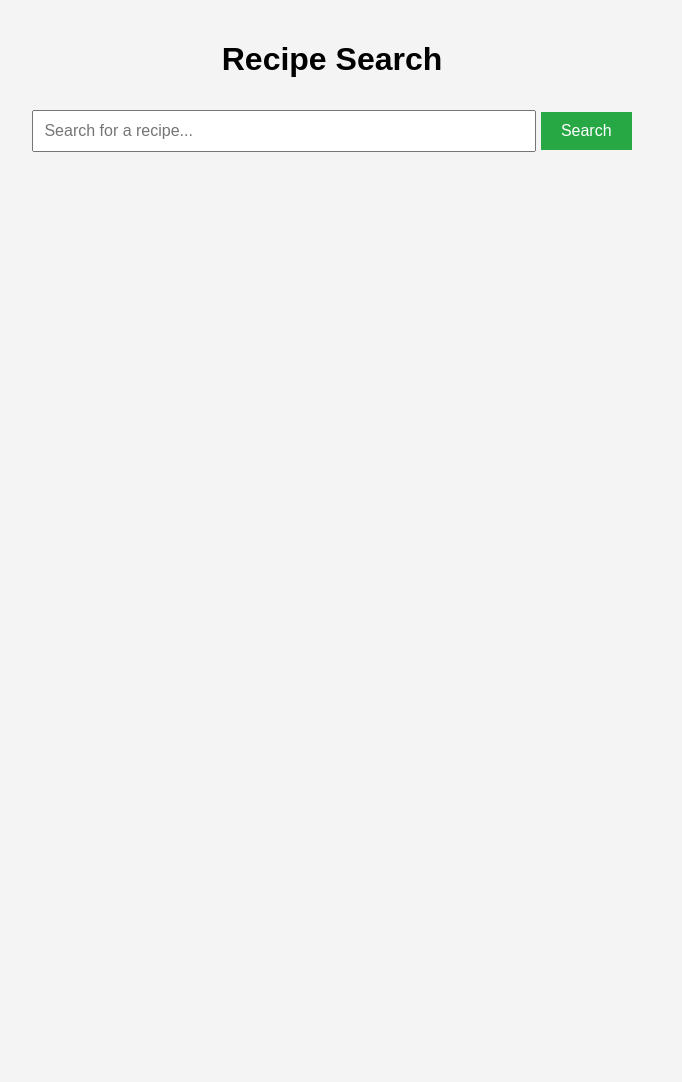
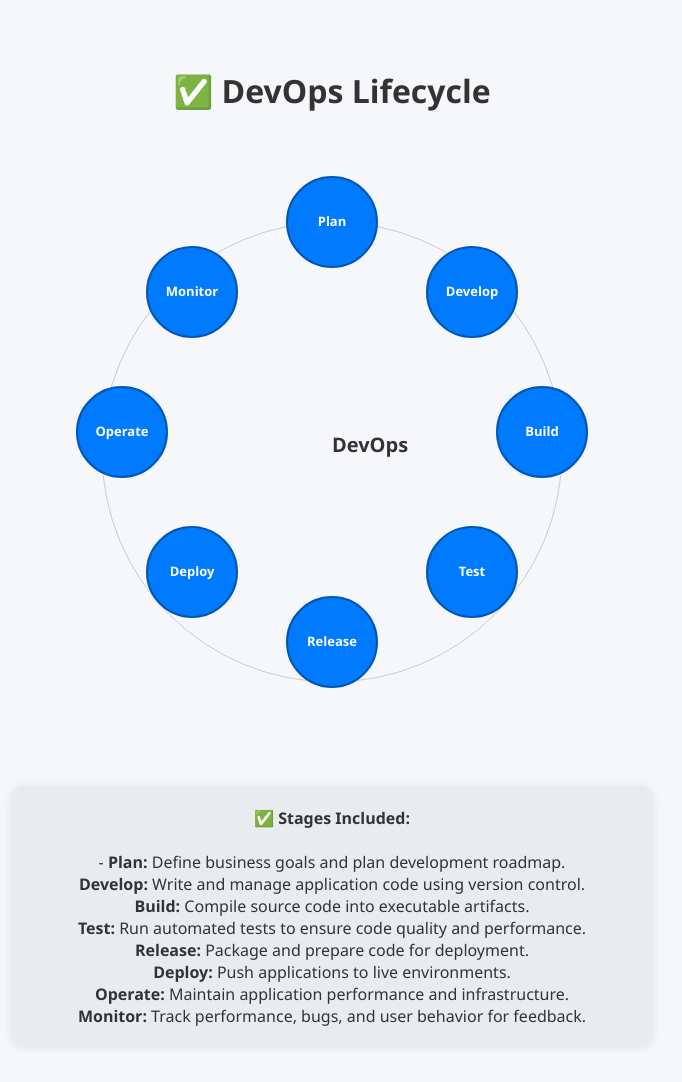
Before and after one commit to Ramyakavala/my-second-repo, a plain HTML site: page index.html in a window 1280 px wide. Shown: the whole page, without its empty margins (308-990 px from the left). Before the commit the page ends 800 px from the top, so only its background shows below. Drawn offline with Linux system fonts and the light colour scheme.

Commit message:
DevOps lifecycle web application

```diff
--- a/index.html
+++ b/index.html
@@ -2,17 +2,123 @@
 <html lang="en">
 <head>
   <meta charset="UTF-8">
-  <meta name="viewport" content="width=device-width, initial-scale=1">
-  <title>Recipe Search App</title>
-  <link rel="stylesheet" href="Style.css">
+  <title>DevOps Lifecycle Diagram</title>
+  <style>
+    body {
+      font-family: 'Segoe UI', sans-serif;
+      background-color: #f5f7fa;
+      text-align: center;
+      padding: 40px;
+    }
+
+    h1 {
+      color: #333;
+      margin-bottom: 20px;
+    }
+
+    svg {
+      margin-top: 20px;
+    }
+
+    .stage {
+      fill: #007bff;
+      stroke: #0056b3;
+      stroke-width: 2;
+      transition: 0.3s;
+      cursor: pointer;
+    }
+
+    .stage:hover {
+      fill: #0056b3;
+    }
+
+    .label {
+      fill: #fff;
+      font-weight: bold;
+      font-size: 13px;
+      text-anchor: middle;
+      dominant-baseline: middle;
+      pointer-events: none;
+    }
+
+    .center-label {
+      fill: #333;
+      font-size: 20px;
+      font-weight: bold;
+    }
+
+    .description-box {
+      margin-top: 30px;
+      max-width: 600px;
+      margin-left: auto;
+      margin-right: auto;
+      background-color: #e9ecef;
+      padding: 20px;
+      border-radius: 10px;
+      color: #333;
+      box-shadow: 0 0 10px rgba(0,0,0,0.1);
+      font-size: 16px;
+    }
+  </style>
 </head>
 <body>
-  <div class="container">
-    <h1>Recipe Search</h1>
-    <input type="text" id="searchInput" placeholder="Search for a recipe...">
-    <button onclick="searchRecipes()">Search</button>
-    <div id="results"></div>
+
+  <h1>✅ DevOps Lifecycle</h1>
+
+  <!-- SVG Circle Layout for DevOps Lifecycle -->
+  <svg width="600" height="600" viewBox="0 0 600 600">
+
+    <!-- Optional outer circle guide -->
+    <circle cx="300" cy="300" r="230" stroke="#ccc" stroke-width="1" fill="none" />
+
+    <!-- PLAN -->
+    <circle class="stage" cx="300" cy="70" r="45" />
+    <text class="label" x="300" y="70">Plan</text>
+
+    <!-- DEVELOP -->
+    <circle class="stage" cx="440" cy="140" r="45" />
+    <text class="label" x="440" y="140">Develop</text>
+
+    <!-- BUILD -->
+    <circle class="stage" cx="510" cy="280" r="45" />
+    <text class="label" x="510" y="280">Build</text>
+
+    <!-- TEST -->
+    <circle class="stage" cx="440" cy="420" r="45" />
+    <text class="label" x="440" y="420">Test</text>
+
+    <!-- RELEASE -->
+    <circle class="stage" cx="300" cy="490" r="45" />
+    <text class="label" x="300" y="490">Release</text>
+
+    <!-- DEPLOY -->
+    <circle class="stage" cx="160" cy="420" r="45" />
+    <text class="label" x="160" y="420">Deploy</text>
+
+    <!-- OPERATE -->
+    <circle class="stage" cx="90" cy="280" r="45" />
+    <text class="label" x="90" y="280">Operate</text>
+
+    <!-- MONITOR -->
+    <circle class="stage" cx="160" cy="140" r="45" />
+    <text class="label" x="160" y="140">Monitor</text>
+
+    <!-- CENTER TEXT -->
+    <text x="300" y="300" class="center-label">DevOps</text>
+  </svg>
+
+  <!-- Optional: Text Description of All Stages -->
+  <div class="description-box">
+    <strong>✅ Stages Included:</strong><br><br>-
+    <strong>Plan:</strong> Define business goals and plan development roadmap.<br>
+    <strong>Develop:</strong> Write and manage application code using version control.<br>
+    <strong>Build:</strong> Compile source code into executable artifacts.<br>
+    <strong>Test:</strong> Run automated tests to ensure code quality and performance.<br>
+    <strong>Release:</strong> Package and prepare code for deployment.<br>
+    <strong>Deploy:</strong> Push applications to live environments.<br>
+    <strong>Operate:</strong> Maintain application performance and infrastructure.<br>
+    <strong>Monitor:</strong> Track performance, bugs, and user behavior for feedback.
   </div>
-  <script src="script.js"></script>
+
 </body>
 </html>
```
